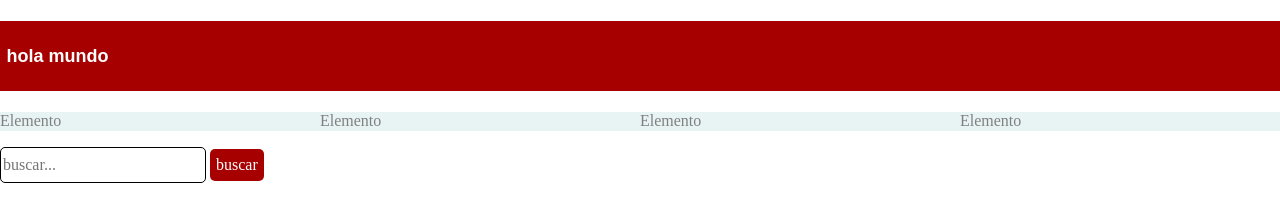
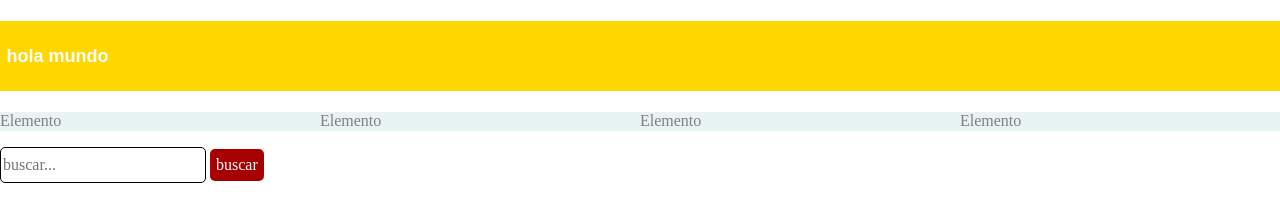
Before and after one commit to aldiarian/proyectodemo, a website built with webpack: page src/modulos/index.hbs in a window 1280 px wide. Built offline with nearby package versions, Linux system fonts and the light colour scheme; some packages are replaced by stand-ins of ours.

Commit message:
color gold

```diff
--- a/src/scss/molecules/_caja.scss
+++ b/src/scss/molecules/_caja.scss
@@ -1,7 +1,7 @@
 @use '../atoms' ;
 
 .caja{
-    background-color: atoms.$color-red;
+    background-color: atoms.$color-gold;
     padding: .2em;
     p{
         color: atoms.$color-white;
```
